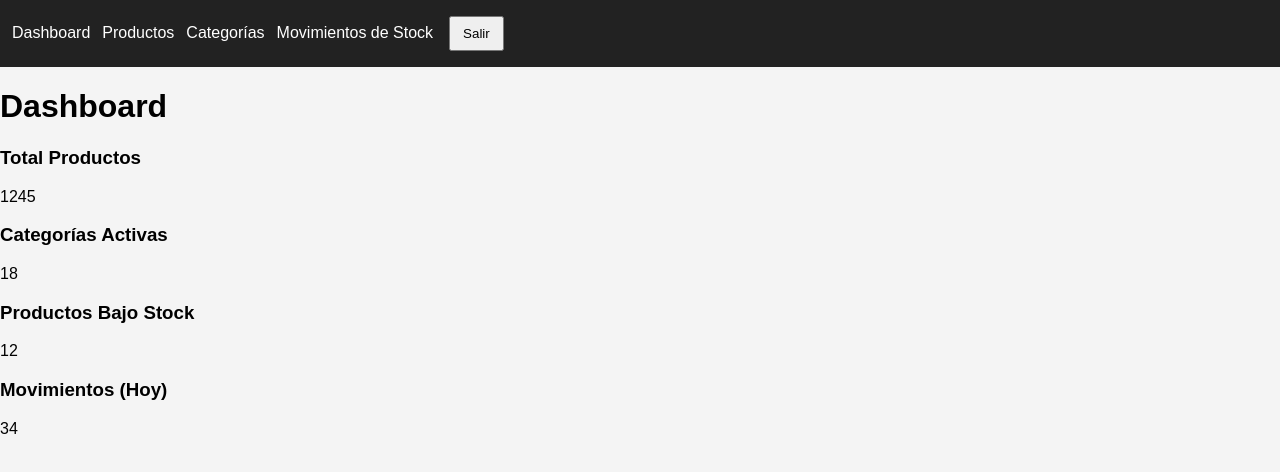
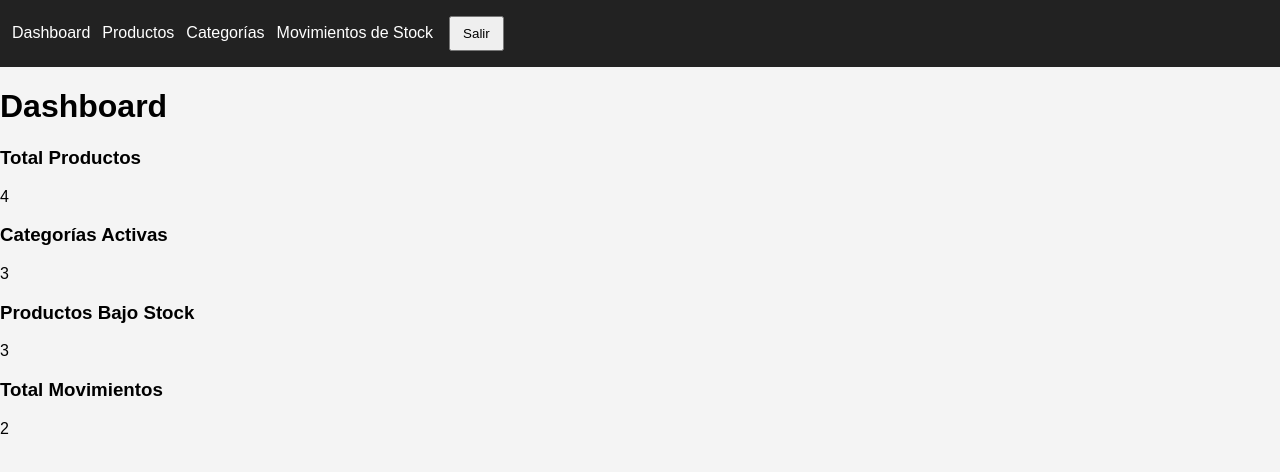
Before and after one commit to AxelC2005/frontend-vue3-pinia, a Vue app: page /dashboard in a window 1280 px wide. Shown: the top 472 px of the page. Built offline with nearby package versions, Linux system fonts and the light colour scheme; sample sign-in values are in the browser's storage.

Commit message:
fix: resolve dashboard counter issues and product store persistence

```diff
--- a/src/stores/products.js
+++ b/src/stores/products.js
@@ -41,7 +41,7 @@ export const useProductStore = defineStore('products', () => {
 
     const obtenerProductos = async () => {
         cargando.value = true;
-        await new Promise(resolve => setTimeout(resolve, 200));
+        await new Promise(resolve => setTimeout(resolve, 100));
         cargando.value = false;
     };
 
@@ -60,7 +60,6 @@ export const useProductStore = defineStore('products', () => {
             productos.value[index] = { id, ...datosActualizados };
 
             const diferenciaStock = stockNuevo - stockAnterior;
-
             if (diferenciaStock !== 0) {
                 const tipo = diferenciaStock > 0 ? 'ENTRADA' : 'SALIDA';
                 stockStore.registrarMovimientoAutomatico(datosActualizados.name, tipo, Math.abs(diferenciaStock));
@@ -87,6 +86,7 @@ export const useProductStore = defineStore('products', () => {
     };
 
     return {
+        productos,
         cargando,
         paginacion,
         filtros,
--- a/src/views/Dashboard.vue
+++ b/src/views/Dashboard.vue
@@ -2,52 +2,55 @@
   <div class="p-6">
     <h1 class="mb-6 text-2xl font-bold text-gray-800">Dashboard</h1>
 
-    <BaseLoading :mostrar="cargando" />
-
-    <div v-if="!cargando" class="grid grid-cols-1 gap-6 md:grid-cols-2 lg:grid-cols-4">
+    <div class="grid grid-cols-1 gap-6 md:grid-cols-2 lg:grid-cols-4">
       <div class="p-6 bg-white border-l-4 border-blue-500 rounded shadow">
         <h3 class="text-sm font-semibold text-gray-500 uppercase">Total Productos</h3>
-        <p class="mt-2 text-3xl font-bold text-gray-800">{{ kpis.totalProductos }}</p>
+        <p class="mt-2 text-3xl font-bold text-gray-800">{{ totalProductos }}</p>
       </div>
 
       <div class="p-6 bg-white border-l-4 border-green-500 rounded shadow">
         <h3 class="text-sm font-semibold text-gray-500 uppercase">Categorías Activas</h3>
-        <p class="mt-2 text-3xl font-bold text-gray-800">{{ kpis.totalCategorias }}</p>
+        <p class="mt-2 text-3xl font-bold text-gray-800">{{ totalCategorias }}</p>
       </div>
 
       <div class="p-6 bg-white border-l-4 border-red-500 rounded shadow">
         <h3 class="text-sm font-semibold text-gray-500 uppercase">Productos Bajo Stock</h3>
-        <p class="mt-2 text-3xl font-bold text-red-600">{{ kpis.bajoStock }}</p>
+        <p class="mt-2 text-3xl font-bold text-red-600">{{ productosBajoStock }}</p>
       </div>
 
       <div class="p-6 bg-white border-l-4 border-purple-500 rounded shadow">
-        <h3 class="text-sm font-semibold text-gray-500 uppercase">Movimientos (Hoy)</h3>
-        <p class="mt-2 text-3xl font-bold text-gray-800">{{ kpis.movimientosHoy }}</p>
+        <h3 class="text-sm font-semibold text-gray-500 uppercase">Total Movimientos</h3>
+        <p class="mt-2 text-3xl font-bold text-gray-800">{{ totalMovimientos }}</p>
       </div>
     </div>
   </div>
 </template>
 
 <script setup>
-import { ref, onMounted } from 'vue';
+import { computed } from 'vue';
+import { useProductStore } from '../stores/products';
+import { useCategoryStore } from '../stores/categories';
+import { useStockStore } from '../stores/stock';
 
-const cargando = ref(true);
-const kpis = ref({
-    totalProductos: 0,
-    totalCategorias: 0,
-    bajoStock: 0,
-    movimientosHoy: 0
+const productStore = useProductStore();
+const categoryStore = useCategoryStore();
+const stockStore = useStockStore();
+
+const totalProductos = computed(() => {
+    return Array.isArray(productStore?.productos) ? productStore.productos.length : 0;
 });
 
-onMounted(() => {
-    setTimeout(() => {
-        kpis.value = {
-            totalProductos: 1245,
-            totalCategorias: 18,
-            bajoStock: 12,
-            movimientosHoy: 34
-        };
-        cargando.value = false;
-    }, 400);
+const totalCategorias = computed(() => {
+    return Array.isArray(categoryStore?.categorias) ? categoryStore.categorias.length : 0;
+});
+
+const productosBajoStock = computed(() => {
+    return Array.isArray(productStore?.productos)
+        ? productStore.productos.filter(p => Number(p?.stock) < 10).length
+        : 0;
+});
+
+const totalMovimientos = computed(() => {
+    return Array.isArray(stockStore?.movimientos) ? stockStore.movimientos.length : 0;
 });
 </script>
```
